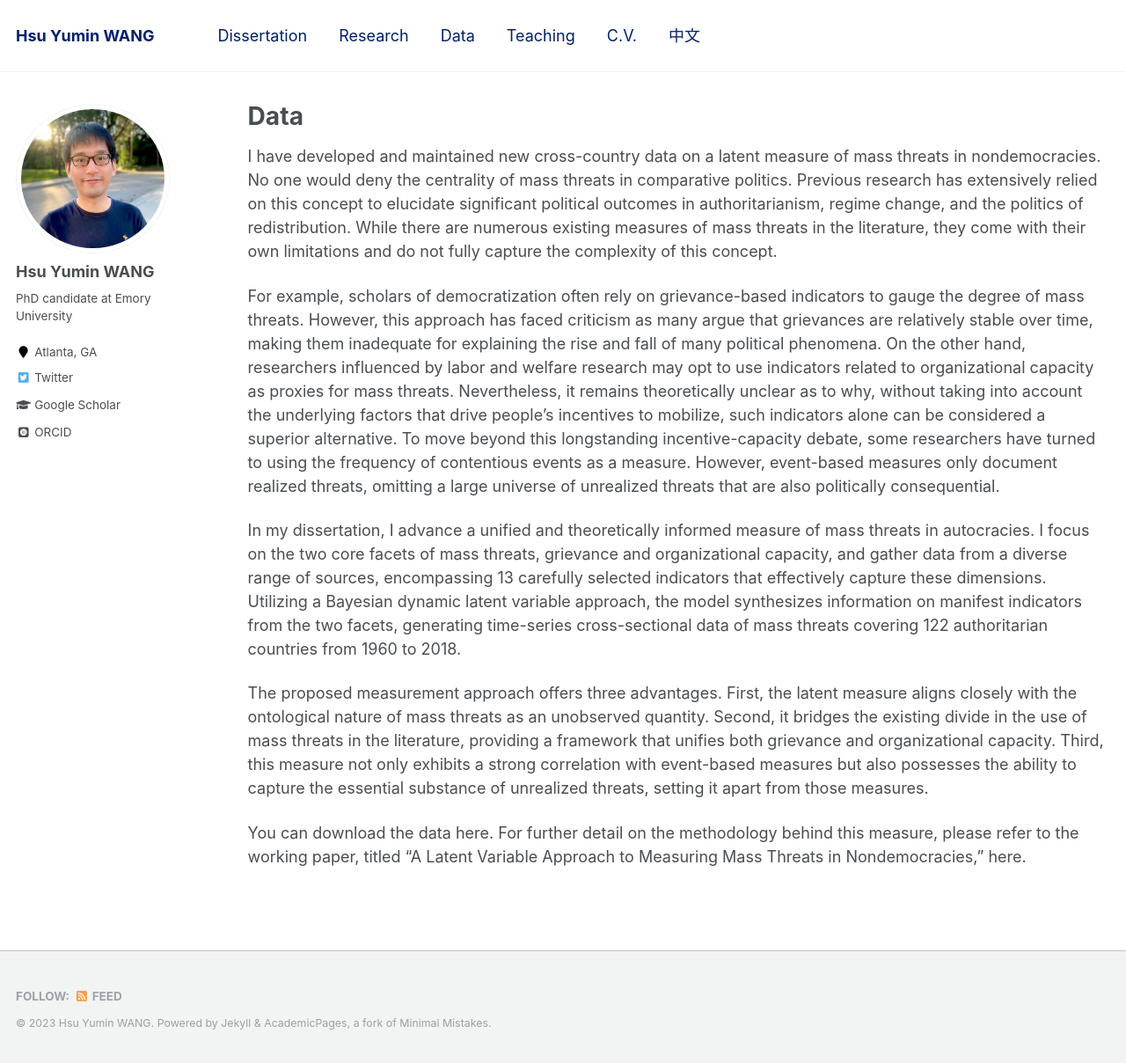
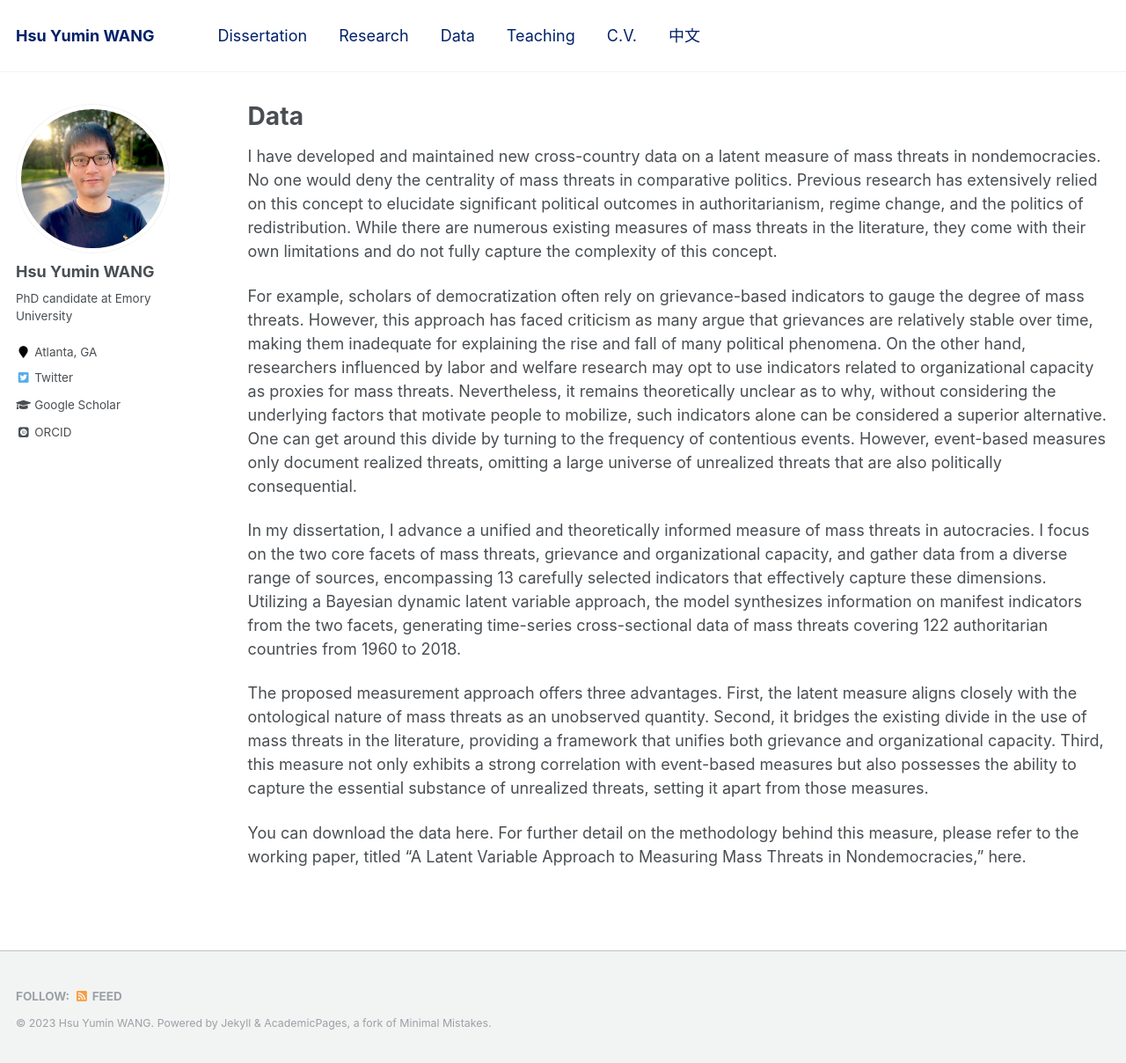
Before and after one commit to hsuyumin/hsuyumin.github.io, a Jekyll site: the page built from _pages/data.md, in a window 1280 px wide and 1208 px high. Shown: the whole window at 88% size. Built offline with Jekyll 4.4.1, drawn with Linux system fonts in a browser that asks for light colours; some web fonts are replaced.

Commit message:
Update data.md

```diff
--- a/_pages/data.md
+++ b/_pages/data.md
@@ -9,7 +9,7 @@ redirect_from:
 
 I have developed and maintained new cross-country data on a latent measure of mass threats in nondemocracies. No one would deny the centrality of mass threats in comparative politics. Previous research has extensively relied on this concept to elucidate significant political outcomes in authoritarianism, regime change, and the politics of redistribution. While there are numerous existing measures of mass threats in the literature, they come with their own limitations and do not fully capture the complexity of this concept.
 
-For example, scholars of democratization often rely on grievance-based indicators to gauge the degree of mass threats. However, this approach has faced criticism as many argue that grievances are relatively stable over time, making them inadequate for explaining the rise and fall of many political phenomena. On the other hand, researchers influenced by labor and welfare research may opt to use indicators related to organizational capacity as proxies for mass threats. Nevertheless, it remains theoretically unclear as to why, without taking into account the underlying factors that drive people’s incentives to mobilize, such indicators alone can be considered a superior alternative. To move beyond this longstanding incentive-capacity debate, some researchers have turned to using the frequency of contentious events as a measure. However, event-based measures only document realized threats, omitting a large universe of unrealized threats that are also politically consequential.
+For example, scholars of democratization often rely on grievance-based indicators to gauge the degree of mass threats. However, this approach has faced criticism as many argue that grievances are relatively stable over time, making them inadequate for explaining the rise and fall of many political phenomena. On the other hand, researchers influenced by labor and welfare research may opt to use indicators related to organizational capacity as proxies for mass threats. Nevertheless, it remains theoretically unclear as to why, without considering the underlying factors that motivate people to mobilize, such indicators alone can be considered a superior alternative. One can get around this divide by turning to the frequency of contentious events. However, event-based measures only document realized threats, omitting a large universe of unrealized threats that are also politically consequential.
 
 In my dissertation, I advance a unified and theoretically informed measure of mass threats in autocracies. I focus on the two core facets of mass threats, grievance and organizational capacity, and gather data from a diverse range of sources, encompassing 13 carefully selected indicators that effectively capture these dimensions. Utilizing a Bayesian dynamic latent variable approach, the model synthesizes information on manifest indicators from the two facets, generating time-series cross-sectional data of mass threats covering 122 authoritarian countries from 1960 to 2018.
 
```
